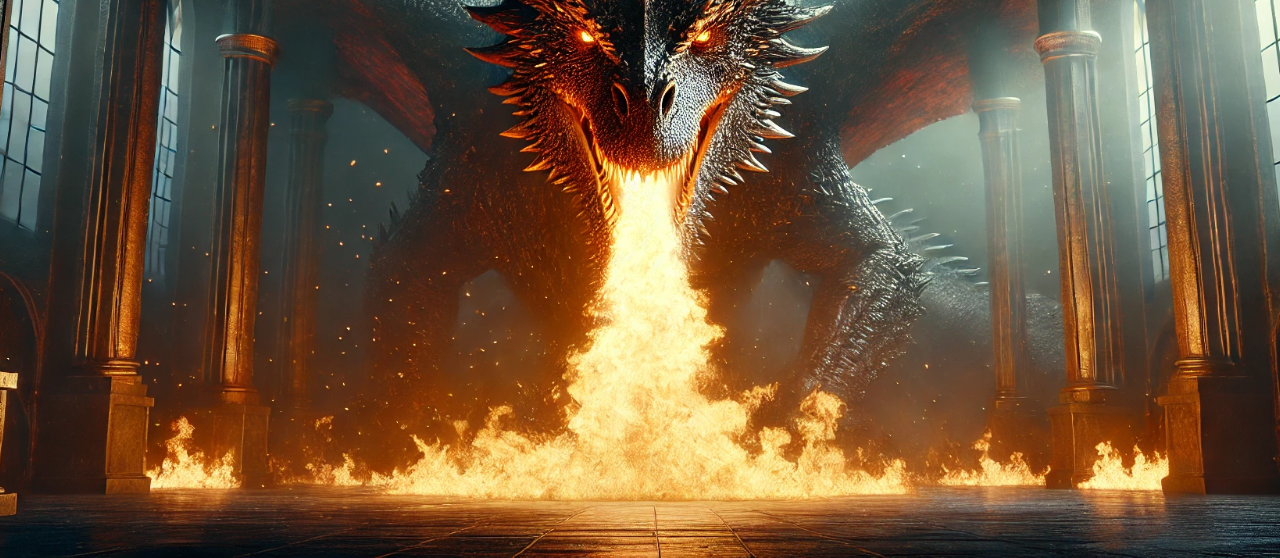
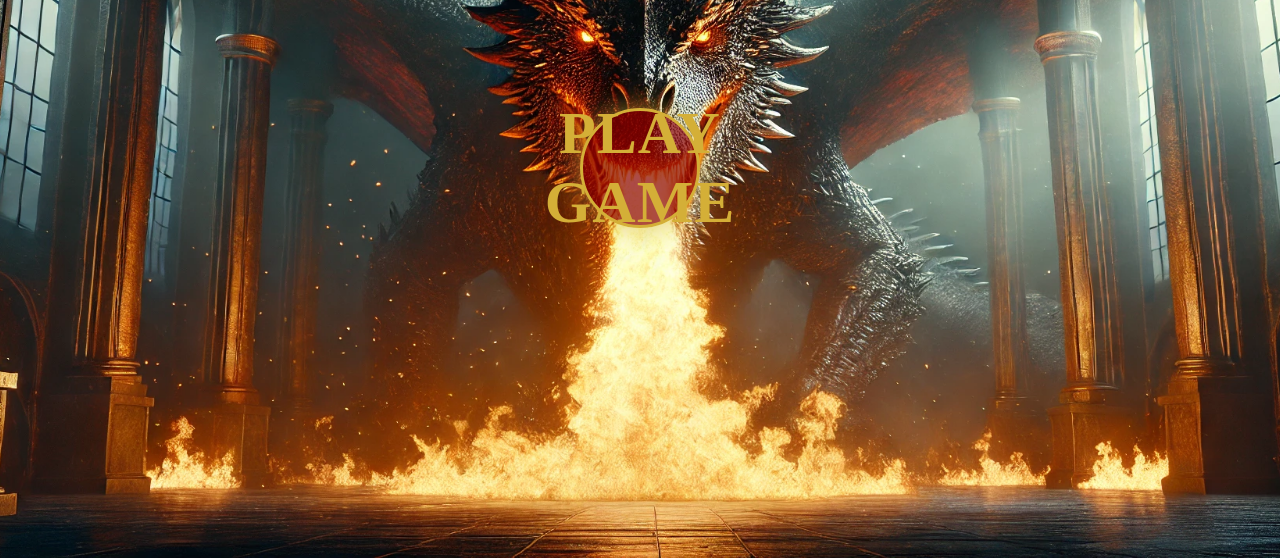
Before and after one commit to NiallPierce/Dragon-Slayer, a plain HTML site: page index.html in a window 1280 px wide. Shown: the part 242-800 px from the top of the page. Drawn offline with Linux system fonts and the light colour scheme.

Commit message:
Update to HTML structure to add play button and styles for buttons

```diff
--- a/assets/css/style.css
+++ b/assets/css/style.css
@@ -51,3 +51,57 @@ h1 {
 .game-container.show {
     opacity: 1;
 }
+
+.button-container {
+    display: flex;
+    flex-direction: column;
+    align-items: center;
+    margin-bottom: 20px;
+}
+
+button {
+    padding: 15px 30px;
+    font-size: 1.2em;
+    cursor: pointer;
+    border: none;
+    background-color: #8b0000;
+    color: #d4af37;
+    border-radius: 5px;
+    transition: all 0.3s;
+    margin: 10px 0;
+    font-family: 'HighFantasy', serif;
+    text-transform: uppercase;
+    letter-spacing: 1px;
+    box-shadow: 0 0 10px rgba(212, 175, 55, 0.5);
+    font-weight: bold;
+    width: 200px;
+}
+
+button:hover {
+    background-color: #a52a2a;
+    transform: scale(1.05);
+}
+
+#playButton {
+    position: fixed;
+    top: 50%;
+    left: 50%;
+    transform: translate(-50%, -50%);
+    width: 120px;
+    height: 120px;
+    background-color: rgba(139, 0, 0, 0.7);
+    border: 3px solid #d4af37;
+    border-radius: 50%;
+    font-size: 60px;
+    color: #d4af37;
+    transition: all 0.3s ease;
+    display: flex;
+    align-items: center;
+    justify-content: center;
+    box-shadow: 0 0 30px rgba(212, 175, 55, 0.7);
+}
+
+#playButton:hover {
+    background-color: rgba(165, 42, 42, 0.9);
+    transform: translate(-50%, -50%) scale(1.1);
+}
--- a/index.html
+++ b/index.html
@@ -3,11 +3,21 @@
 <head>
     <meta charset="UTF-8">
     <meta name="viewport" content="width=device-width, initial-scale=1.0">
-    <title>Dragon Slayer</title>
+    <title>Dragon Fighter</title>
     <link rel="stylesheet" href="assets/css/style.css">
 </head>
 <body>
+
     <h1>Slay the Dragon</h1>
+
+    <div class="message-container">
+    <div id="gameMessage">Click the button to attack the dragon!</div>
+    <div id="gameMessageDragon"></div>
+    <div id="gameMessagePlayer"></div>
+    </div>
+
+
+
     <div class="game-container">
         <div class="health-container">
             <div class="health" id="userHealth">Your Health: 100</div>
@@ -18,7 +28,7 @@
             <button id="muteButton">Mute</button>
             <button id="resetButton" style="display: none;">Reset</button>
         </div>
-        <div id="gameMessage">Click the button to attack the dragon!</div>
+
     </div>
     <script src="assets/js/script.js"></script>
 </body>
```
